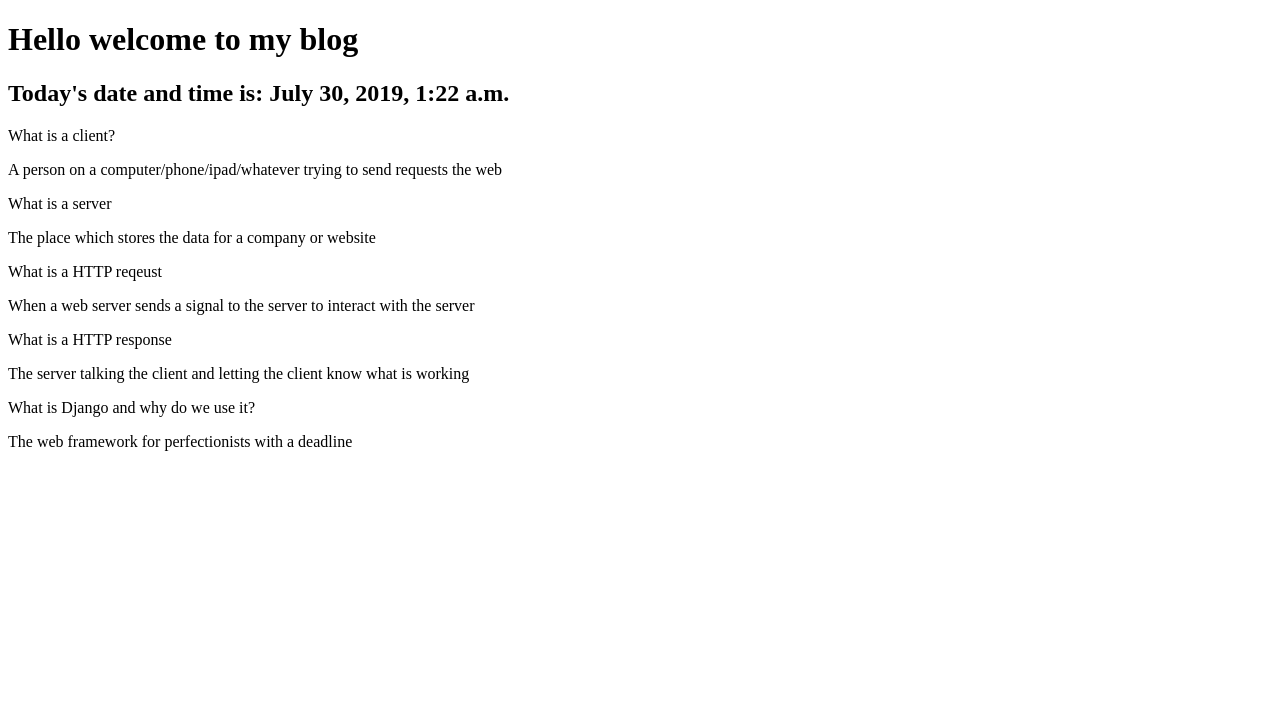
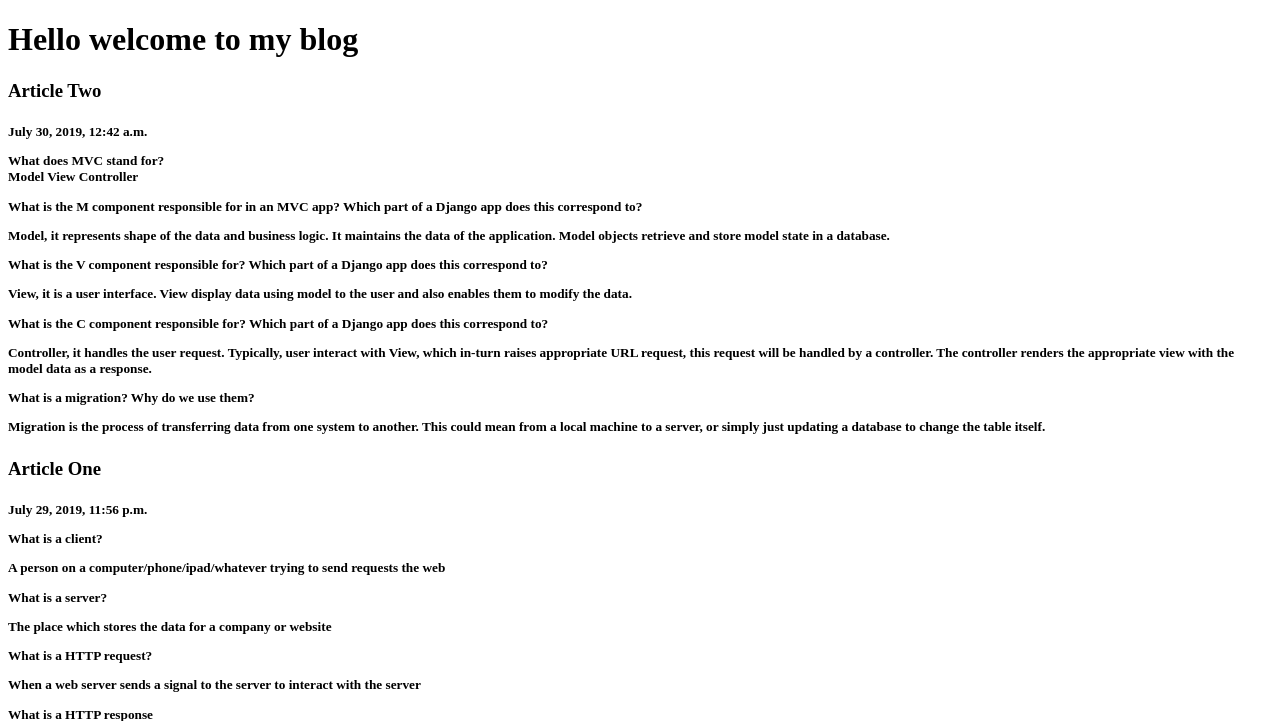
Before and after one commit to ssham94/blog, a Django app: page /home/ in a window 1280 px wide. Shown: the top 721 px of the page. Before the commit the page ends 451 px from the top, so only its background shows below. Run offline with Django 3.2, Linux system fonts and the light colour scheme; data comes from the database, SQL or seed files in the repository; both versions use the stored data as it was after the commit.

Commit message:
completed part two of blog

```diff
--- /dev/null
+++ b/blog/admin.py
@@ -0,0 +1,4 @@
+from django.contrib import admin
+from blog.models import *
+
+admin.site.register(Article)
--- /dev/null
+++ b/blog/models.py
@@ -0,0 +1,11 @@
+from django.db import models
+from datetime import datetime
+
+class Article(models.Model):
+    title = models.CharField(max_length= 255)
+    body = models.TextField()
+    draft = models.BooleanField(default= False)
+    published_date = models.DateTimeField(default=datetime.now(), blank=True)
+
+    def __str__(self):
+        return f"{self.title}"
--- a/blog/templates/index.html
+++ b/blog/templates/index.html
@@ -8,18 +8,12 @@
 </head>
 <header>
     <h1>Hello welcome to my blog</h1>
-    <h2>Today's date and time is: {{ current_time }}</h2>
 </header>
 <body>
-    <p>What is a client?</p>
-    <p>A person on a computer/phone/ipad/whatever trying to send requests the web</p>
-    <p>What is a server</p>
-    <p>The place which stores the data for a company or website</p>
-    <p>What is a HTTP reqeust</p>
-    <p>When a web server sends a signal to the server to interact with the server</p>
-    <p>What is a HTTP response</p>
-    <p>The server talking the client and letting the client know what is working</p>
-    <p>What is Django and why do we use it?</p>
-    <p>The web framework for perfectionists with a deadline</p>
+    {% for article in articles %}
+    <h3>{{ article.title }}</h3>
+    <h5>{{ article.published_date }}
+    <p>{{ article.body|linebreaks }}</p>
+    {% endfor %}
 </body>
 </html>
--- a/blog/urls.py
+++ b/blog/urls.py
@@ -13,9 +13,11 @@ Including another URLconf
     1. Import the include() function: from django.urls import include, path
     2. Add a URL to urlpatterns:  path('blog/', include('blog.urls'))
 """
+from django.contrib import admin
 from blog.views import *
 from django.urls import path
 
 urlpatterns = [
+    path('admin/', admin.site.urls),
     path('home/', home_page)
 ]
--- a/blog/views.py
+++ b/blog/views.py
@@ -1,9 +1,8 @@
 from django.http import HttpResponse, HttpResponseRedirect
 from django.shortcuts import render
-from random import randint
-from datetime import datetime
+from blog.models import *
 
 def home_page(request):
-    context = {'current_time': datetime.now()}
+    context = {'articles': Article.objects.order_by('-published_date').filter(draft = False).all()}
     response = render(request, 'index.html', context)
     return response
```
Also changed, not shown: blog/migrations/0001_initial.py (added), blog/migrations/0002_article_published_date.py (added), blog/migrations/__init__.py (added), db.sqlite3.
